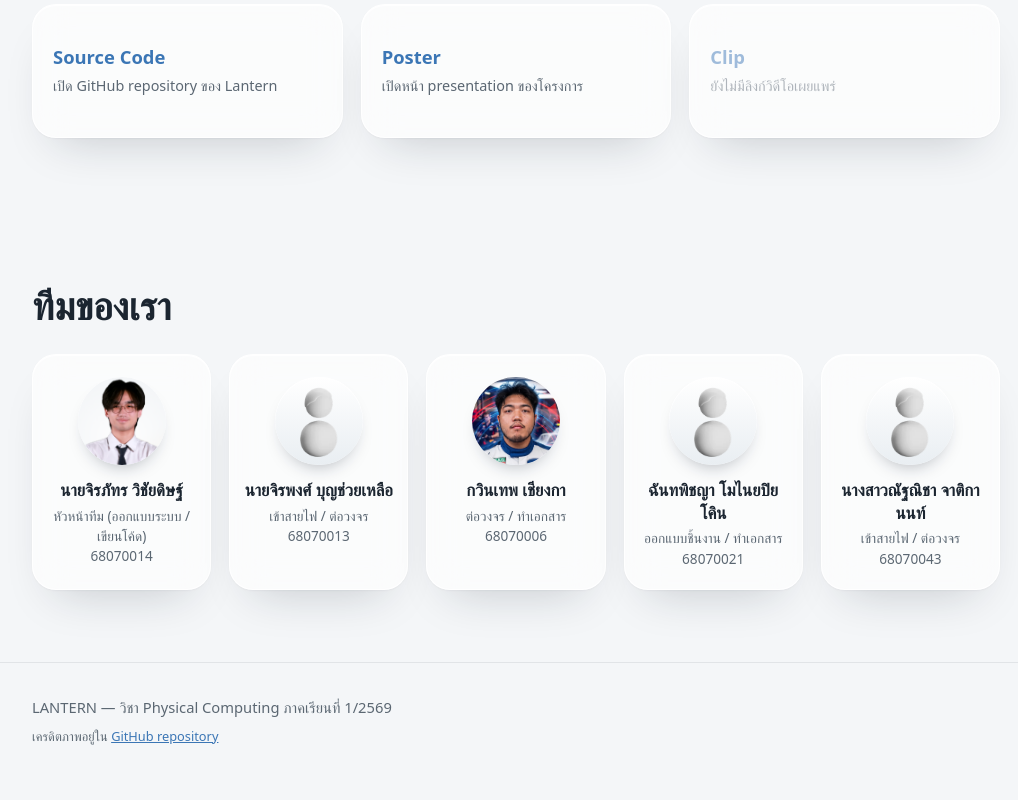
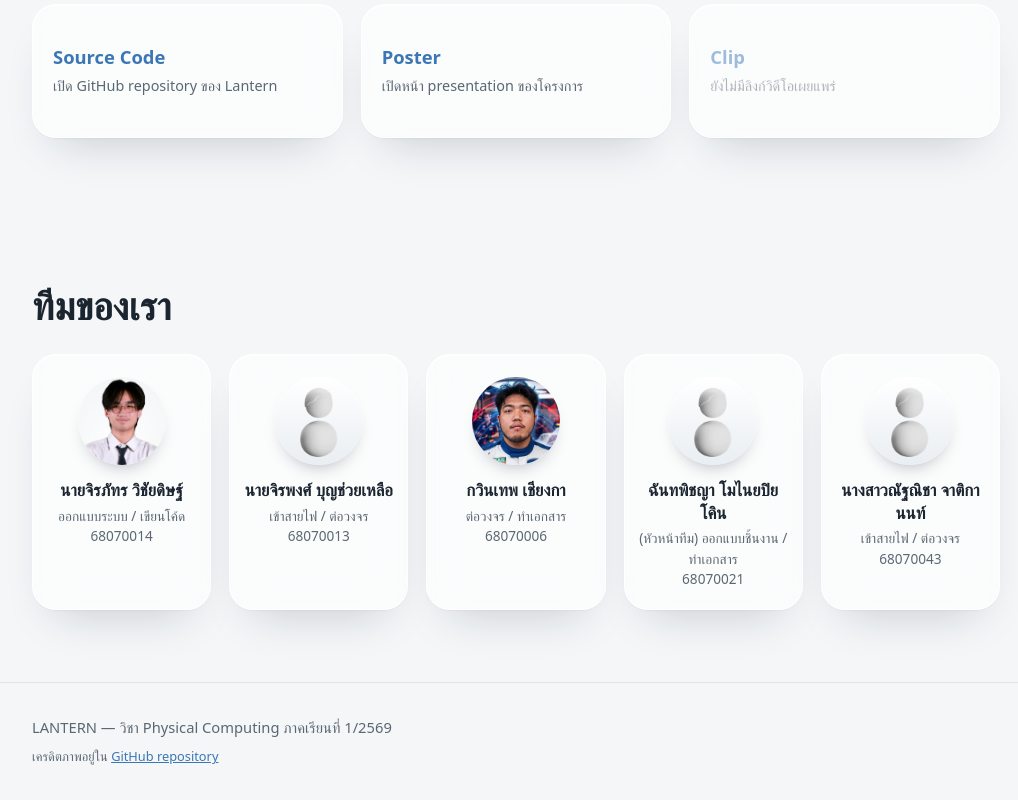
Before and after one commit to Vinniel5403/lantern, a plain HTML site: page index.html in a window 1280 px wide. Shown: the part 7464-8264 px from the top of the page, without its empty margins (124-1142 px from the left). Drawn offline with nearby package versions, Linux system fonts and the light colour scheme; a web font is replaced by a local one.

Commit message:
feat: move leader role to pj

```diff
--- a/index.html
+++ b/index.html
@@ -1887,7 +1887,7 @@
                 />
               </div>
               <div class="name">นายจิรภัทร วิชัยดิษฐ์</div>
-              <div class="meta">หัวหน้าทีม (ออกแบบระบบ / เขียนโค้ด)<br />68070014</div>
+              <div class="meta">ออกแบบระบบ / เขียนโค้ด<br />68070014</div>
             </li>
             <li class="glass">
               <div class="avatar">
@@ -1923,7 +1923,7 @@
                 />
               </div>
               <div class="name">ฉันทพิชญา โมไนยปิยโคิน</div>
-              <div class="meta">ออกแบบชิ้นงาน / ทำเอกสาร<br />68070021</div>
+              <div class="meta">(หัวหน้าทีม) ออกแบบชิ้นงาน / ทำเอกสาร<br />68070021</div>
             </li>
             <li class="glass">
               <div class="avatar">
```
